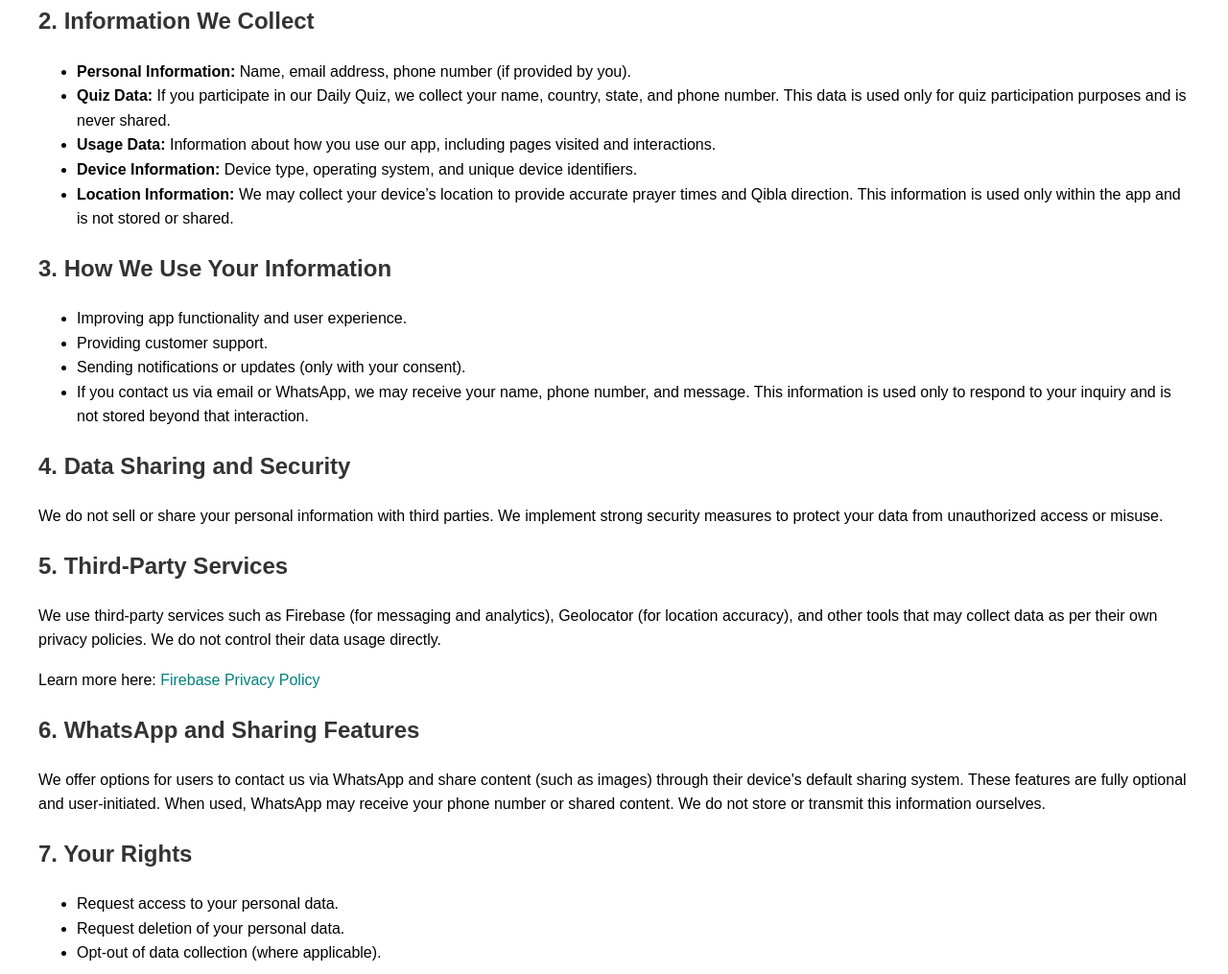
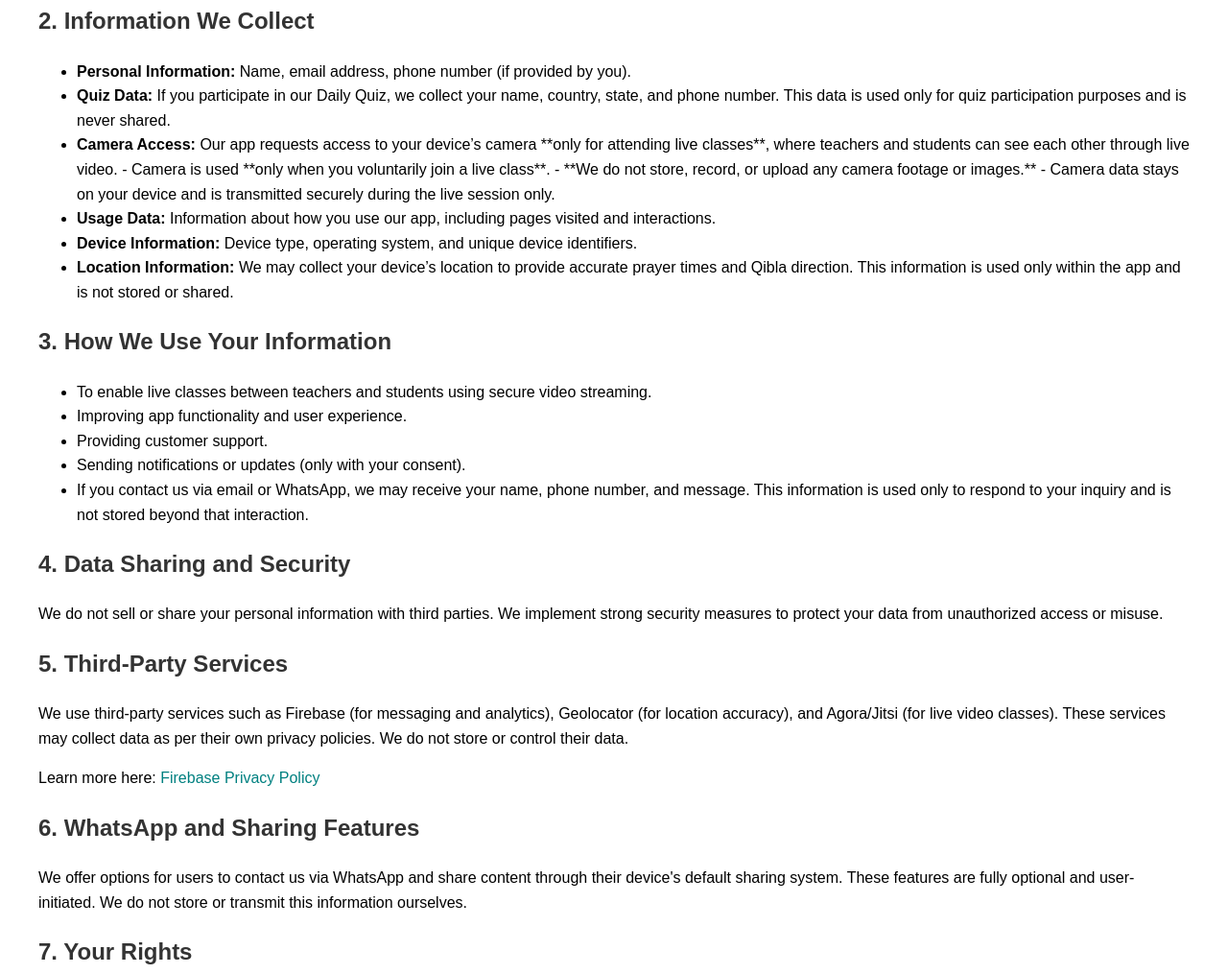
Before and after one commit to KaramathAli1472/maktab_privacypolicy, a plain HTML site: page index.html in a window 1280 px wide. Shown: the part 364-1379 px from the top of the page at 96% size. Drawn offline with Linux system fonts and the light colour scheme.

Commit message:
Update index.html

```diff
--- a/index.html
+++ b/index.html
@@ -37,14 +37,25 @@
 <ul>
   <li><strong>Personal Information:</strong> Name, email address, phone number (if provided by you).</li>
   <li><strong>Quiz Data:</strong> If you participate in our Daily Quiz, we collect your name, country, state, and phone number. This data is used only for quiz participation purposes and is never shared.</li>
+
+  <li><strong>Camera Access:</strong>
+    Our app requests access to your device’s camera **only for attending live classes**, where teachers and students can see each other through live video.
+    - Camera is used **only when you voluntarily join a live class**.
+    - **We do not store, record, or upload any camera footage or images.**
+    - Camera data stays on your device and is transmitted securely during the live session only.
+  </li>
+
   <li><strong>Usage Data:</strong> Information about how you use our app, including pages visited and interactions.</li>
+
   <li><strong>Device Information:</strong> Device type, operating system, and unique device identifiers.</li>
+
   <li><strong>Location Information:</strong> We may collect your device’s location to provide accurate prayer times and Qibla direction. This information is used only within the app and is not stored or shared.</li>
 </ul>
 
 <h2>3. How We Use Your Information</h2>
 
 <ul>
+  <li>To enable live classes between teachers and students using secure video streaming.</li>
   <li>Improving app functionality and user experience.</li>
   <li>Providing customer support.</li>
   <li>Sending notifications or updates (only with your consent).</li>
@@ -57,13 +68,13 @@
 
 <h2>5. Third-Party Services</h2>
 
-<p>We use third-party services such as Firebase (for messaging and analytics), Geolocator (for location accuracy), and other tools that may collect data as per their own privacy policies. We do not control their data usage directly.</p>
+<p>We use third-party services such as Firebase (for messaging and analytics), Geolocator (for location accuracy), and Agora/Jitsi (for live video classes). These services may collect data as per their own privacy policies. We do not store or control their data.</p>
 
 <p>Learn more here: <a href="https://firebase.google.com/support/privacy" target="_blank">Firebase Privacy Policy</a></p>
 
 <h2>6. WhatsApp and Sharing Features</h2>
 
-<p>We offer options for users to contact us via WhatsApp and share content (such as images) through their device's default sharing system. These features are fully optional and user-initiated. When used, WhatsApp may receive your phone number or shared content. We do not store or transmit this information ourselves.</p>
+<p>We offer options for users to contact us via WhatsApp and share content through their device's default sharing system. These features are fully optional and user-initiated. We do not store or transmit this information ourselves.</p>
 
 <h2>7. Your Rights</h2>
 
```
